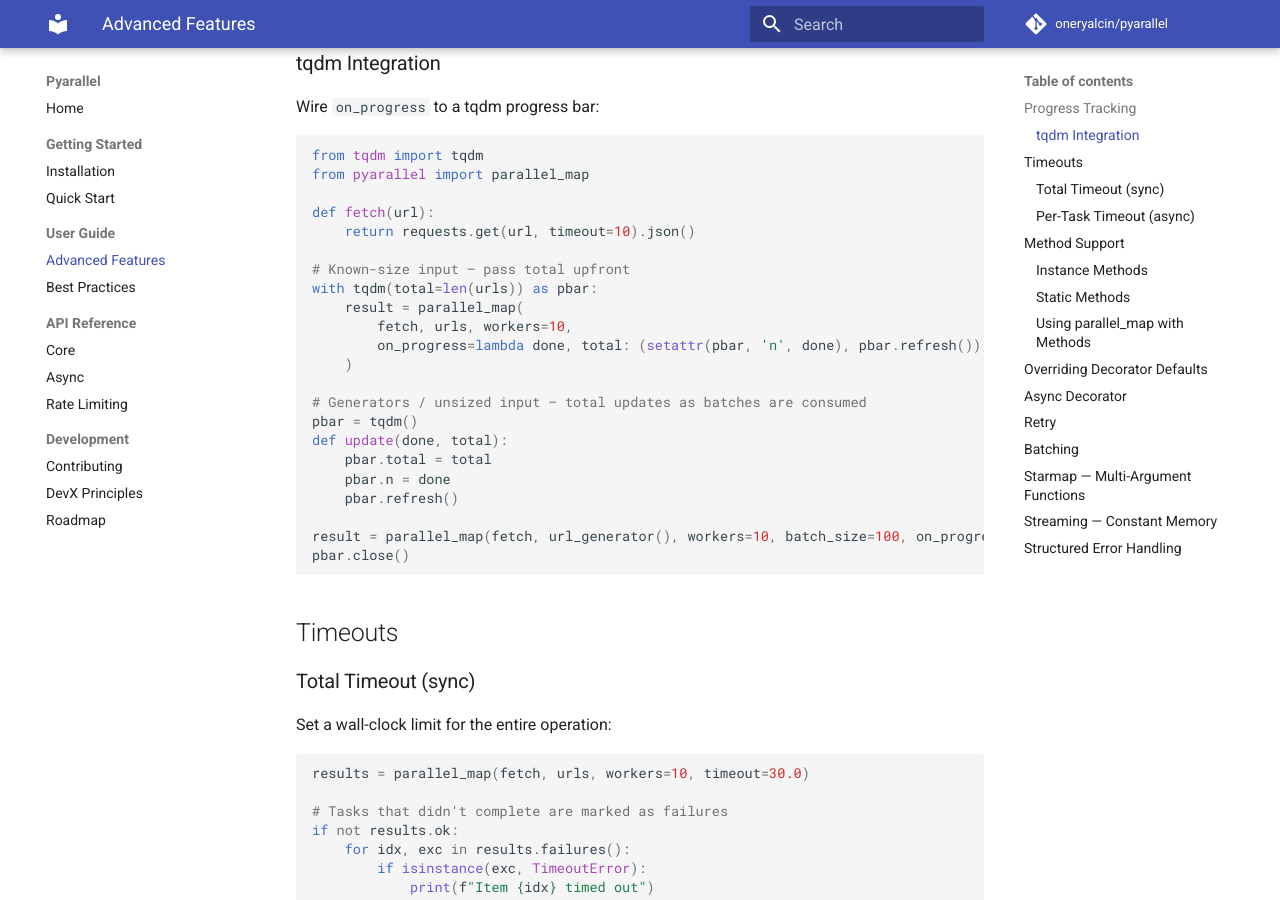
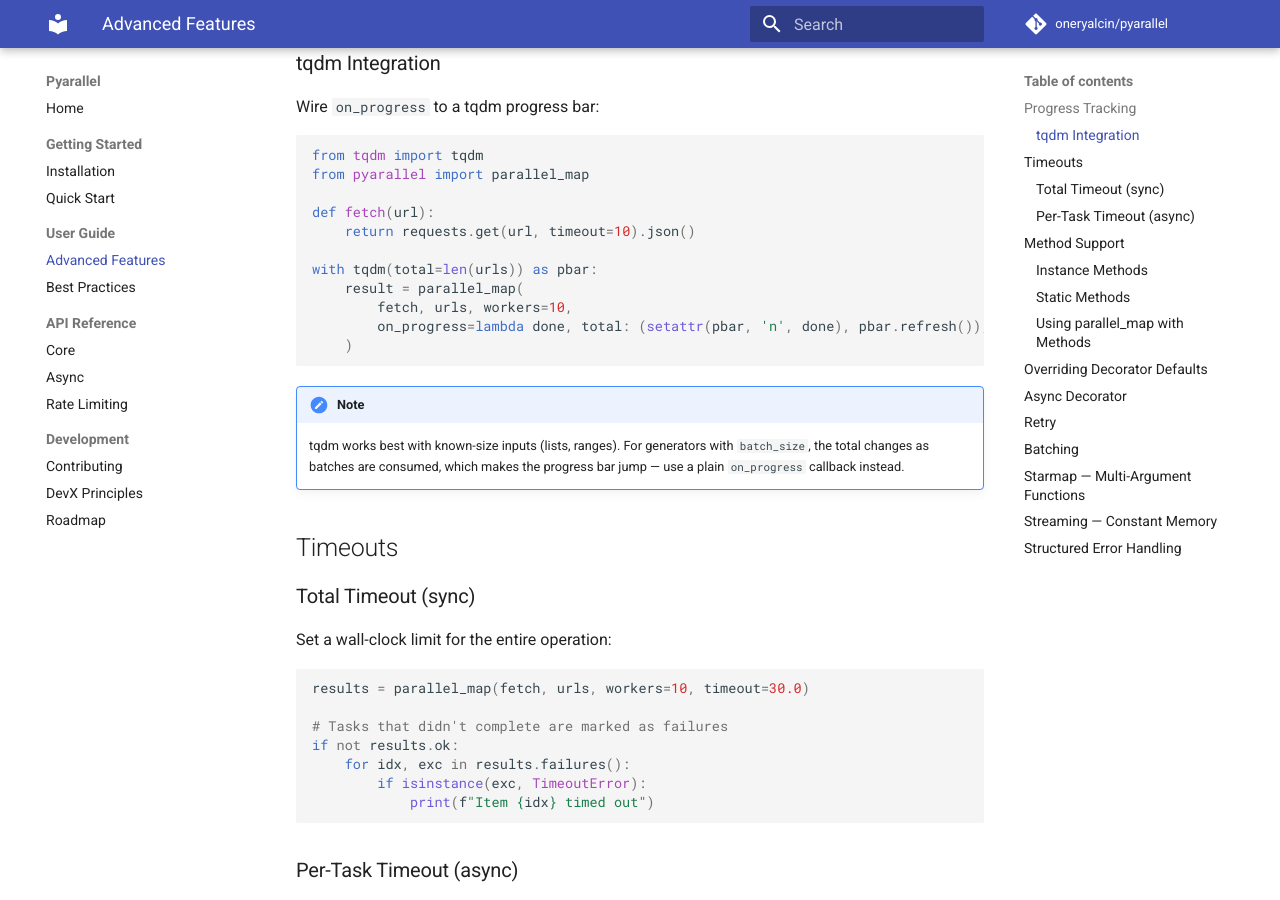
Before and after one commit to oneryalcin/pyarallel, an MkDocs documentation site: the page built from docs/user-guide/advanced-features.md, in a window 1280 px wide and 900 px high, scrolled down 639 px. Built offline with MkDocs 1.6.1 and Material for MkDocs 9.7.7, drawn with Linux system fonts in a browser that asks for light colours; comment, search, counter and statistics services are not loaded.

Commit message:
Remove janky tqdm generator example, add caveat note

````diff
--- a/docs/user-guide/advanced-features.md
+++ b/docs/user-guide/advanced-features.md
@@ -38,23 +38,17 @@ from pyarallel import parallel_map
 def fetch(url):
     return requests.get(url, timeout=10).json()
 
-# Known-size input — pass total upfront
 with tqdm(total=len(urls)) as pbar:
     result = parallel_map(
         fetch, urls, workers=10,
         on_progress=lambda done, total: (setattr(pbar, 'n', done), pbar.refresh()),
     )
+```
 
-# Generators / unsized input — total updates as batches are consumed
-pbar = tqdm()
-def update(done, total):
-    pbar.total = total
-    pbar.n = done
-    pbar.refresh()
-
-result = parallel_map(fetch, url_generator(), workers=10, batch_size=100, on_progress=update)
-pbar.close()
-```
+!!! note
+    tqdm works best with known-size inputs (lists, ranges). For generators
+    with `batch_size`, the total changes as batches are consumed, which
+    makes the progress bar jump — use a plain `on_progress` callback instead.
 
 ## Timeouts
 
````
